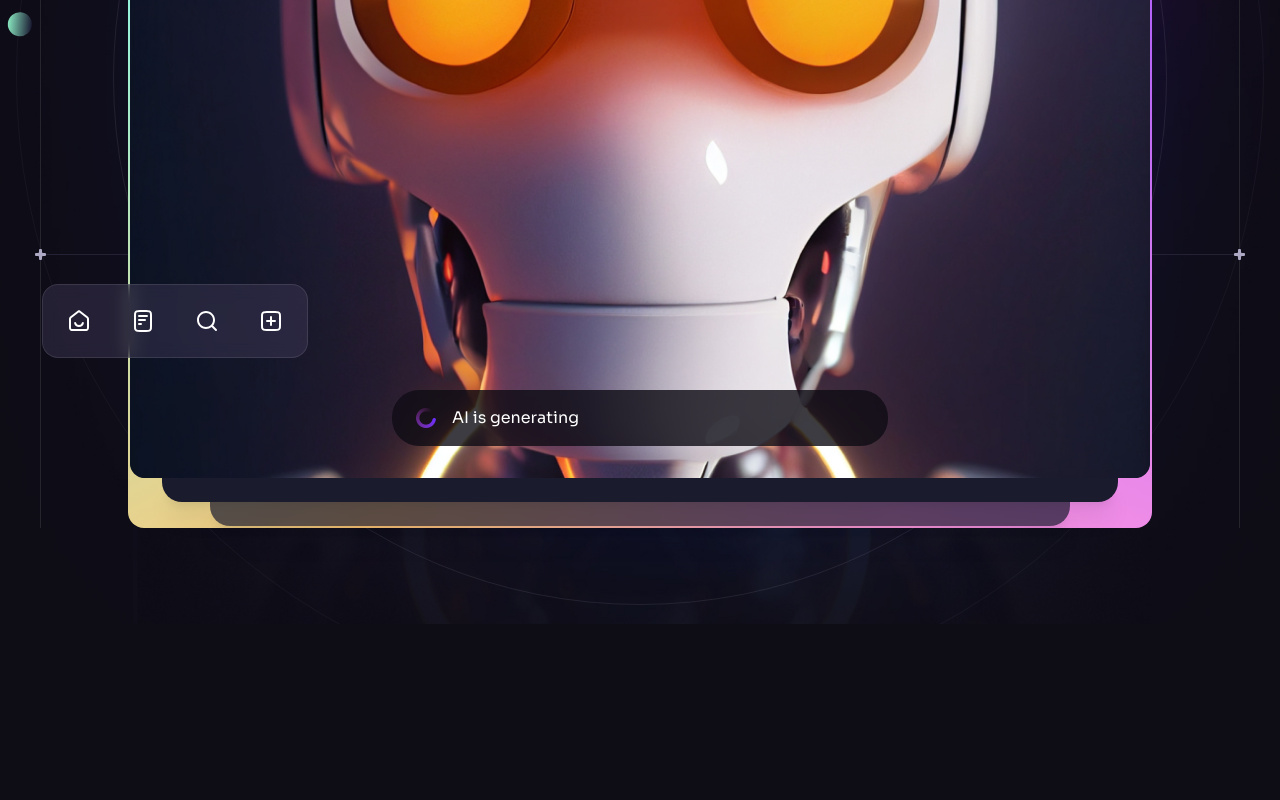
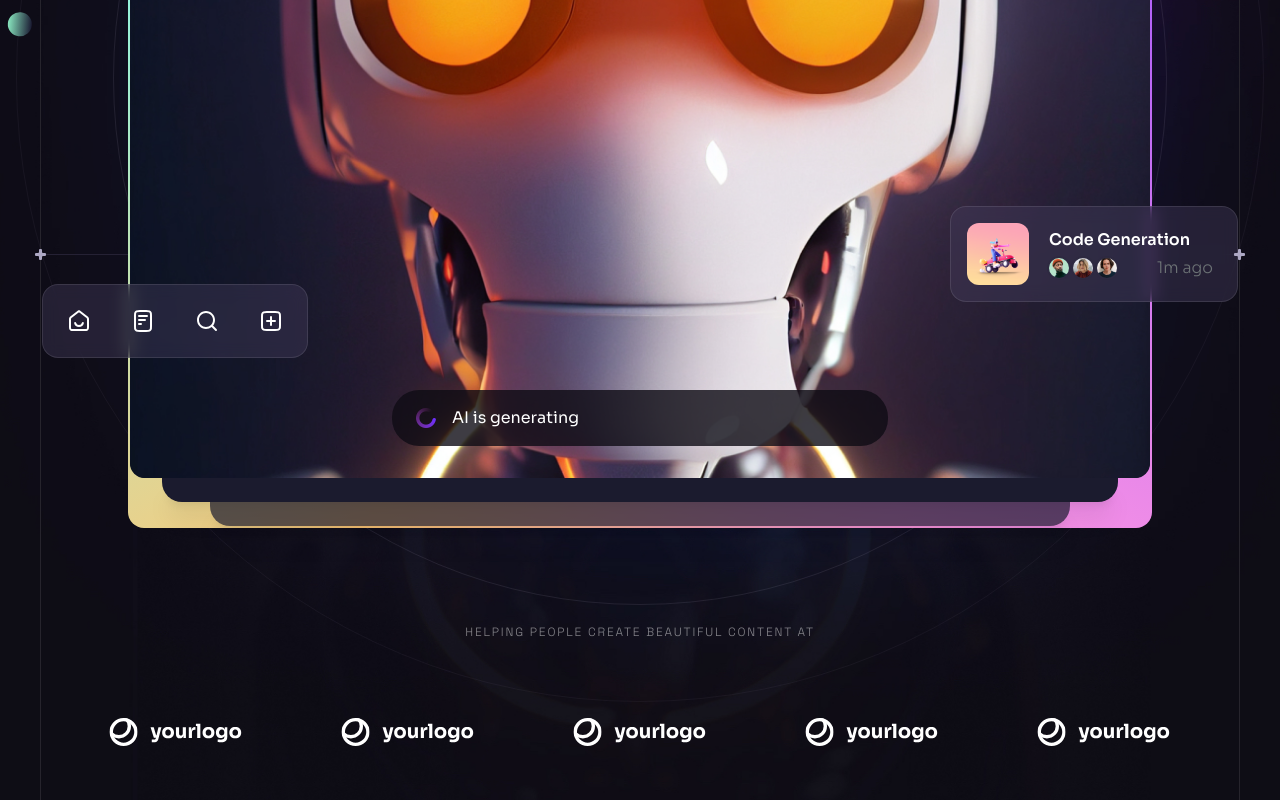
Before and after one commit to Aditya251610/Brainwave, a React (Vite) app: page / in a window 1280 px wide. Shown: the part 630-1430 px from the top of the page. Before the commit the page ends 1254 px from the top, so only its background shows below. Built offline with nearby package versions, Linux system fonts and the light colour scheme.

Commit message:
completed the hero section

```diff
--- /dev/null
+++ b/src/components/CompanyLogos.jsx
@@ -0,0 +1,23 @@
+import { companyLogos } from "../constants";
+
+const CompanyLogos = ({ className }) => {
+  return (
+    <div className={className}>
+      <h5 className="tagline mb-6 text-center text-n-1/50 ">
+        HELPING PEOPLE CREATE BEAUTIFUL CONTENT AT
+      </h5>
+      <ul className="flex">
+        {companyLogos.map((logo, index) => (
+          <li
+            className="flex items-center justify-center flex-1 h-[8.5rem]"
+            key={index}
+          >
+            <img src={logo} width={134} height={28} alt={logo} />
+          </li>
+        ))}
+      </ul>
+    </div>
+  );
+};
+
+export default CompanyLogos;
--- a/src/components/Hero.jsx
+++ b/src/components/Hero.jsx
@@ -7,6 +7,7 @@
 import { useRef } from "react";
 import Generating from "./Generating";
 import Notification from "./Notification";
+import CompanyLogos from "./CompanyLogos";
 
 const Hero = () => {
   const parallaxRef = useRef(null);
@@ -90,6 +91,8 @@
           </div>
           <BackgroundCircles />
         </div>
+
+        <CompanyLogos className="hidden relative z-10 mt-20 lg:block" />
       </div>
       <BottomLine />
     </Section>
--- a/src/components/Notification.jsx
+++ b/src/components/Notification.jsx
@@ -1,5 +1,44 @@
+import { notification1 } from "../assets";
+import { notificationImages } from "../constants";
+
 const Notification = ({ className, title }) => {
-  return <div></div>;
+  return (
+    <div
+      className={`${
+        className || ""
+      } flex items-center p-4 pr-6 bg-n-9/40 backdrop-blur border border-n-1/10 rounded-2xl gap-5`}
+    >
+      <img
+        src={notification1}
+        width={62}
+        height={62}
+        alt="image"
+        className="rounded-xl"
+      />
+      <div className="flex-1">
+        <h6 className="mb-1 font-semibold text-base">{title}</h6>
+        <div className="flex items-center justify-between">
+          <ul className="flex -m-0.5">
+            {notificationImages.map((item, index) => (
+              <li
+                key={index}
+                className="flex w-6 h-6 border-2 border-n-12 rounded-full overflow-hidden"
+              >
+                <img
+                  src={item}
+                  className="w-full"
+                  width={20}
+                  height={20}
+                  alt="item"
+                />
+              </li>
+            ))}
+          </ul>
+          <div className="body-2 text-n-13">1m ago</div>
+        </div>
+      </div>
+    </div>
+  );
 };
 
 export default Notification;
```
